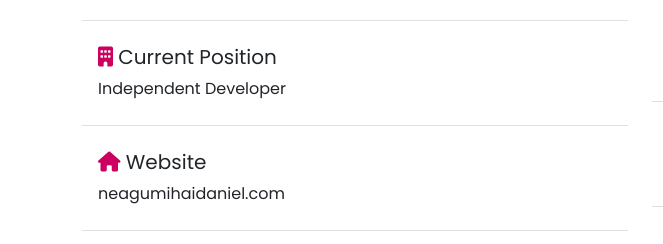
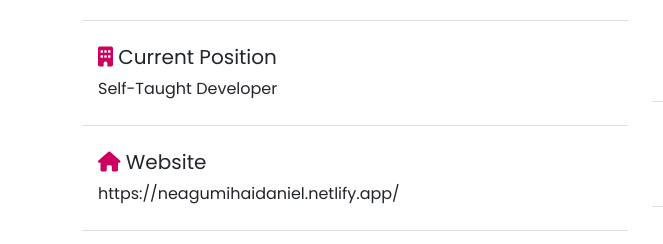
Before and after one commit to MihaiNeagu9/Portfolio-website-Bootstrap, a website: page index.html in a window 1280 px wide. Shown: the part 1601-1845 px from the top of the page, 0-663 px from the left. Drawn offline with nearby package versions, Linux system fonts and the light colour scheme; files that its build step writes are made by us from their sources.

Commit message:
Modify position and website

```diff
--- a/index.html
+++ b/index.html
@@ -84,11 +84,11 @@
               </li>
               <li class="list-group-item mb-3">
                 <h5><i class="fas fa-building text-primary"></i> Current Position</h5>
-                <p>Independent Developer</p>
+                <p>Self-Taught Developer</p>
               </li>
               <li class="list-group-item mb-3">
                 <h5><i class="fas fa-home text-primary"></i> Website</h5>
-                <p>neagumihaidaniel.com</p>
+                <p>https://neagumihaidaniel.netlify.app/</p>
               </li>
               <li class="list-group-item mb-3">
                 <h5><i class="fas fa-envelope text-primary"></i> Email</h5>
```
